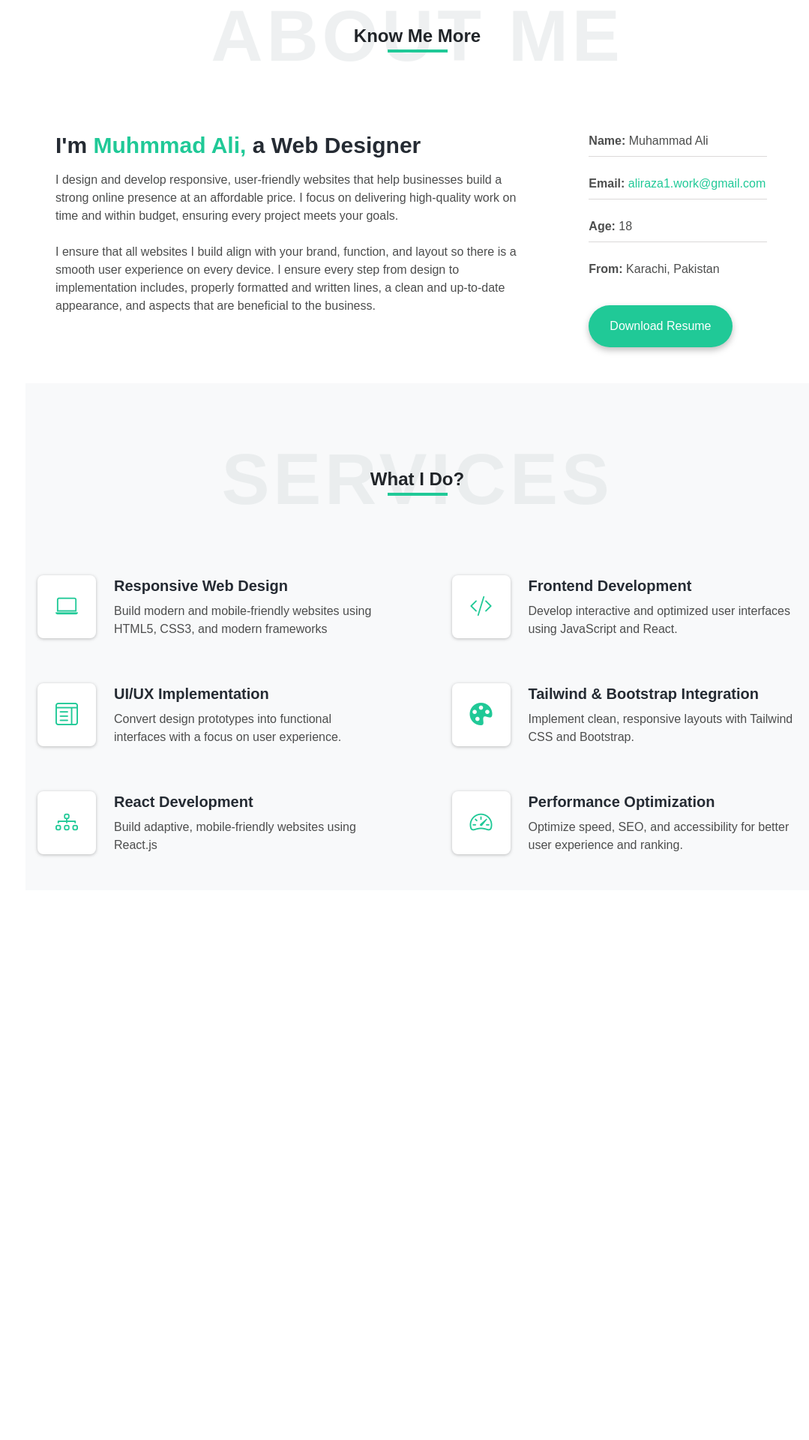
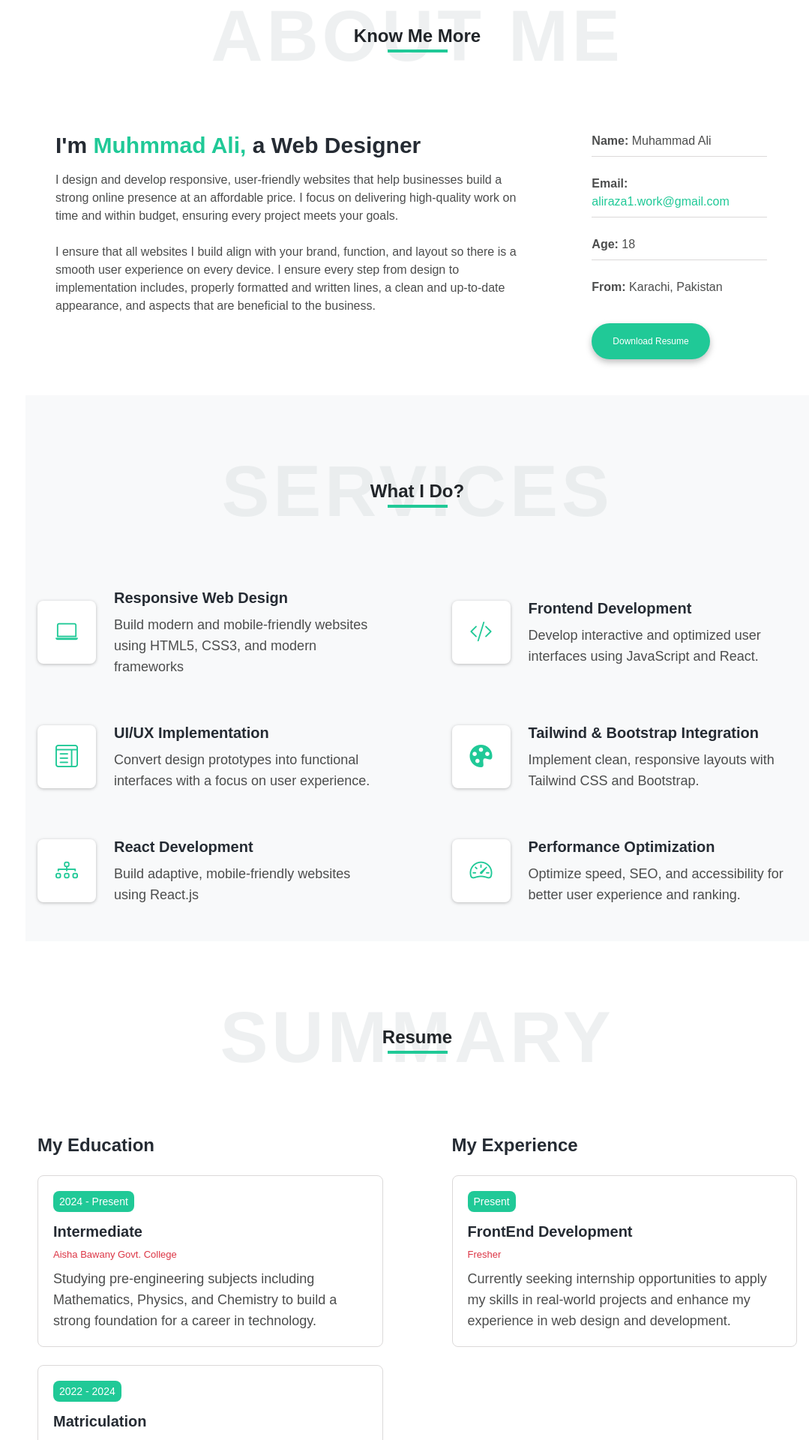
Before and after one commit to Muhammad-Ali-16/personal-portfolio, a React (Vite) app: page / in a window 1280 px wide. Shown: the part 880-2800 px from the top of the page at 75% size, without its empty margins (201-1280 px from the left). Before the commit the page ends 2067 px from the top, so only its background shows below. Built offline with nearby package versions, Linux system fonts and the light colour scheme; the HTML template or start-up script is replaced by a standard one.

Commit message:
Resume Section Uploaded

```diff
--- a/src/App.jsx
+++ b/src/App.jsx
@@ -5,6 +5,7 @@ import OverlayBar from './components/layout/OverlayBar';
 import Hero from './components/sections/Hero';
 import About from './components/sections/About';
 import Services from './components/sections/Services';
+import Summary from './components/sections/Summary';
 
 function App() {
 
@@ -16,6 +17,7 @@ function App() {
       <Hero />
       <About/>
       <Services />
+      <Summary/>
     </main>
   )
 }
--- a/src/components/sections/About.jsx
+++ b/src/components/sections/About.jsx
@@ -3,11 +3,11 @@ import SectionHeading from "../common/SectionHeading"
 function About() {
   return (
     <section className='about-main h-auto bg-[var(--background-white)] w-full' id="about">
-      <div className="max-w-7xl mx-auto pt-20 pb-12">
+      <div className="w-full mx-auto pt-20 pb-12">
         <SectionHeading Heading={"About Me"} SubHeading={"Know Me More"} />
-        <div className="about-content max-w-7xl mx-auto mt-15 xl:mt-20">
+        <div className="about-content  max-w-screen-2xl mx-auto mt-15 xl:mt-20">
           <div className=" mx-8 lg:mx-28 xl:mx-10 grid grid-rows-1 grid-cols-3">
-            <div className="about-about text-center xl:text-start col-span-full xl:col-span-2">
+            <div className="about-about text-center xl:text-start col-span-3 xl:col-span-2">
               <h3 className="font-bold text-[var(--text-dark)] text-3xl mb-4">I'm <span className="text-[var(--text-secondary)]">Muhmmad Ali, </span>a Web Designer</h3>
               <p className="text-[var(--text-primary)]">I design and develop responsive, user-friendly websites that help businesses build a strong online presence at an affordable price. I focus on delivering high-quality work on time and within budget, ensuring every project meets your goals.</p>
               <br />
@@ -15,12 +15,12 @@ function About() {
               </p>
             </div>
             <div className="about-details col-span-full xl:col-span-1 xl:mx-4 mx-0 mt-20 xl:mt-0">
-              <ul className="flex flex-col xl:ms-13 ms-0 space-y-6 text-[var(--text-primary)]">
+              <ul className="flex flex-col xl:ms-14 ms-0 space-y-6 text-[var(--text-primary)]">
                 <li className="border-b border-[var(--color-border)] pb-2 "><h3 className="font-bold">Name: <span className="font-normal">Muhammad Ali</span> </h3></li>
                 <li className="border-b border-[var(--color-border)] pb-2 "><h3 className="font-bold">Email: <a href="https://mail.google.com/mail/?view=cm&fs=1&to=aliraza1.work@gmail.com" target="_blank" className="text-[var(--text-secondary)] font-normal">aliraza1.work@gmail.com</a> </h3></li>
                 <li className="border-b border-[var(--color-border)] pb-2 "><h3 className="font-bold">Age: <span className="font-normal">18</span> </h3></li>
                 <li ><h3 className="font-bold">From: <span className="font-normal">Karachi, Pakistan</span> </h3></li>
-                <a href="/personal-portfolio/Ali-Raza-Resume.pdf" download="Ali-Raza-Resume.pdf"><button className="bg-[var(--text-secondary)] text-white px-7 py-4 rounded-full drop-shadow-lg/25 cursor-pointer mt-3">Download Resume</button></a>
+                <a href="/personal-portfolio/Ali-Raza-Resume.pdf" download><button className="bg-[var(--text-secondary)] text-white px-7 py-4 rounded-full drop-shadow-lg/25 cursor-pointer mt-3 text-xs xl:text-[12px]">Download Resume</button></a>
               </ul>
             </div>
           </div>
--- a/src/components/sections/Hero.jsx
+++ b/src/components/sections/Hero.jsx
@@ -4,7 +4,7 @@ import { Typewriter } from 'react-simple-typewriter'
 function Hero() {
   return (
     <section className="hero-main relative top-0 left-0 bg-[#000000b8] z-1 w-full h-[100vh] flex justify-center items-center text-center text-[var(--text-heading-light)]" id='home'>
-      <div className="relative max-w-7xl mx-auto">
+      <div className="relative max-w-screen-2xl mx-auto">
         <div className='hero-content'>
           <h4 className='text-2xl lg:text-3xl font-semibold'>Welcome!</h4>
           <h1 className='text-3xl lg:text-6xl font-bold my-3'>I'm  <Typewriter
--- a/src/components/sections/Services.jsx
+++ b/src/components/sections/Services.jsx
@@ -13,25 +13,25 @@ function Services() {
   ]
 
   return (
-    <div className='h-auto bg-[var(--background-light)] w-full' id="services">
-      <div className="max-w-7xl mx-auto pt-20 pb-12">
+    <section className='h-auto bg-[var(--background-light)] w-full' id="services">
+      <div className="w-full mx-auto pt-20 pb-12">
         <SectionHeading Heading={"Services"} SubHeading={"What I Do?"} />
-        <div className="services-content max-w-7xl mx-auto mt-15 xl:mt-20 grid grid-rows-1 lg:grid-cols-2 grid-cols-1 gap-8 lg:gap-15">
+        <div className="services-content max-w-screen-2xl mx-auto mt-15 xl:mt-20 grid grid-rows-1 lg:grid-cols-2 grid-cols-1 gap-8 lg:gap-15">
 
           {ServicesCards.map((card) => (
             <div className="service-card flex flex-row justify-start  items-center space-x-6 mx-8 lg:mx-4" key={card.id}>
-              <div className="bg-[var(--background-white)] drop-shadow-sm/25 flex justify-center items-center p-6 rounded-lg text-3xl text-[var(--text-secondary)]">
+              <div className="bg-[var(--background-white)] drop-shadow-sm/25 flex justify-center items-center p-3 xl:p-6 rounded-lg text-xl xl:text-3xl text-[var(--text-secondary)]">
                 <i class={`bi bi-${card.Icon}`}></i>
               </div>
               <div>
-                <h3 className="font-bold text-[var(--text-dark)] text-xl mb-2">{card.Heading}</h3>
-                <p className="text-[var(--text-primary)] ">{card.Description}</p>
+                <h3 className="font-bold text-[var(--text-dark)] xl:text-xl text-lg mb-2">{card.Heading}</h3>
+                <p className="text-[var(--text-primary)] text-sm xl:text-lg">{card.Description}</p>
               </div>
             </div>
           ))}
         </div>
       </div>
-    </div>
+    </section>
   )
 }
 
--- a/src/components/sections/Summary.jsx
+++ b/src/components/sections/Summary.jsx
@@ -1,10 +1,88 @@
-import React from 'react'
+import SectionHeading from "../common/SectionHeading"
 
 function Summary() {
+
+  const Education = [
+    { id: '1', duration: '2024 - Present', program: 'Intermediate', instituteName: 'Aisha Bawany Govt. College', description: 'Studying pre-engineering subjects including Mathematics, Physics, and Chemistry to build a strong foundation for a career in technology.' },
+    { id: '2', duration: '2022 - 2024', program: 'Matriculation', instituteName: 'Education Trust Nasra School', description: 'Completed Matriculation with Computer Science, developing an early interest in programming, technology and learned fundamental computing concepts.' }
+  ]
+
+  const Experience = [
+    { id: '1', duration: 'Present', program: 'FrontEnd Development', instituteName: 'Fresher', description: 'Currently seeking internship opportunities to apply my skills in real-world projects and enhance my experience in web design and development.' },
+  ]
+
+  const Skills = [
+    { id: '1', heading: 'React.JS', progress: '64%' },
+    { id: '2', heading: 'Tailwind CSS', progress: '78%' },
+    { id: '4', heading: 'Responsive Design', progress: '83%' },
+    { id: '3', heading: 'HTML/CSS', progress: '90%' },
+    { id: '6', heading: 'Bootstrap', progress: '80%' },
+    { id: '5', heading: 'JavaScript', progress: '55%' },
+  ]
+
+
   return (
-    <div>
+    <section className='h-auto bg-[var(--background-white)] w-full' id="resume">
+      <div className="w-full mx-auto pt-20 pb-12">
 
-    </div>
+        <SectionHeading Heading={"Summary"} SubHeading={"Resume"} />
+        <div className="resume-content max-w-screen-2xl mx-auto mt-15 xl:mt-20 grid grid-rows-1 lg:grid-cols-2 grid-cols-1 gap-8 lg:gap-15">
+          <div className="resume-education mx-8 lg:mx-4">
+            <h3 className="font-bold text-lg xl:text-2xl text-[var(--text-dark)] mb-6">My Education</h3>
+            {Education.map((education) => (
+              <div className="border border-[var(--color-border)] my-6 rounded-lg" key={education.id}>
+                <div className="m-5">
+                  <div className="education-duration bg-[var(--text-secondary)] inline-block px-2 py-1 rounded-lg mb-3 text-white text-sm">{education.duration}</div>
+                  <h3 className="font-bold text-md xl:text-xl text-[var(--text-dark)]">{education.program}</h3>
+                  <h4 className="text-sm my-2 text-[var(--text-danger)] xl:text-[13px]">{education.instituteName}</h4>
+                  <p className="text-sm xl:text-lg text-[var(--text-primary)]">{education.description}</p>
+                </div>
+              </div>
+            ))}
+          </div>
+
+          <div className="resume-experience mx-8 lg:mx-4">
+            <h3 className="font-bold text-lg xl:text-2xl text-[var(--text-dark)] mb-6">My Experience</h3>
+            {Experience.map((experience) => (
+              <div className="border border-[var(--color-border)] my-6 rounded-lg" key={experience.id}>
+                <div className="m-5">
+                  <div className="experience-duration bg-[var(--text-secondary)] inline-block px-2 py-1 rounded-lg mb-3 text-white text-sm">{experience.duration}</div>
+                  <h3 className="font-bold text-md xl:text-xl text-[var(--text-dark)]">{experience.program}</h3>
+                  <h4 className="text-sm my-2 text-[var(--text-danger)] xl:text-[13px]">{experience.instituteName}</h4>
+                  <p className="text-sm xl:text-lg text-[var(--text-primary)]">{experience.description}</p>
+                </div>
+              </div>
+            ))}
+          </div>
+        </div>
+
+        <div className="resume-skills max-w-screen-2xl mx-auto mt-15 xl:mt-20 grid grid-rows-1 lg:grid-cols-2 grid-cols-1 gap-8 lg:gap-15">
+          <h3 className="font-bold text-lg xl:text-2xl text-[var(--text-dark)] col-span-full  mx-8 lg:mx-4">My Skills</h3>
+          {Skills.map((skill) => (
+            <div className="skills-main mx-8 lg:mx-4" key={skill.id}>
+              <div className="skills-content flex flex-col gap-5">
+                <div className="skills w-full">
+                  <div className="skill-content w-full">
+                    <div className="flex justify-between mb-2 font-bold opacity-80">
+                      <h5>{skill.heading}</h5>
+                      <h5>{skill.progress}</h5>
+                    </div>
+                    <div className="w-full bg-[#e9ecef] rounded-full h-2">
+                      <div className="bg-[var(--text-secondary)] h-2 rounded-full" style={{ width: skill.progress }}></div>
+                    </div>
+                  </div>
+                </div>
+              </div>
+            </div>
+          ))}
+        </div>
+
+        <div className="flex justify-center mt-10">
+          <a href="/personal-portfolio/Ali-Raza-Resume.pdf" download><button className="hover:bg-[var(--button-color)] text-[var(--button-color)] font-bold hover:text-white border-2 border-[var(--button-color)] px-7 py-4 rounded-full cursor-pointer mt-3 text-xs xl:text-[12px] transition-all duration-300">Download Resume </button></a>
+        </div>
+
+      </div>
+    </section>
   )
 }
 
--- a/src/index.css
+++ b/src/index.css
@@ -12,7 +12,9 @@
   --background-dark: #111418;
   --nav-logo: #343a40;
   --overlay-background: #000000f2;
-  --color-border:#dbd9d9;
+  --color-border: #dbd9d9;
+  --text-danger: rgb(220, 53, 69);
+  --button-color:#6c757d;
 
 }
 
```
